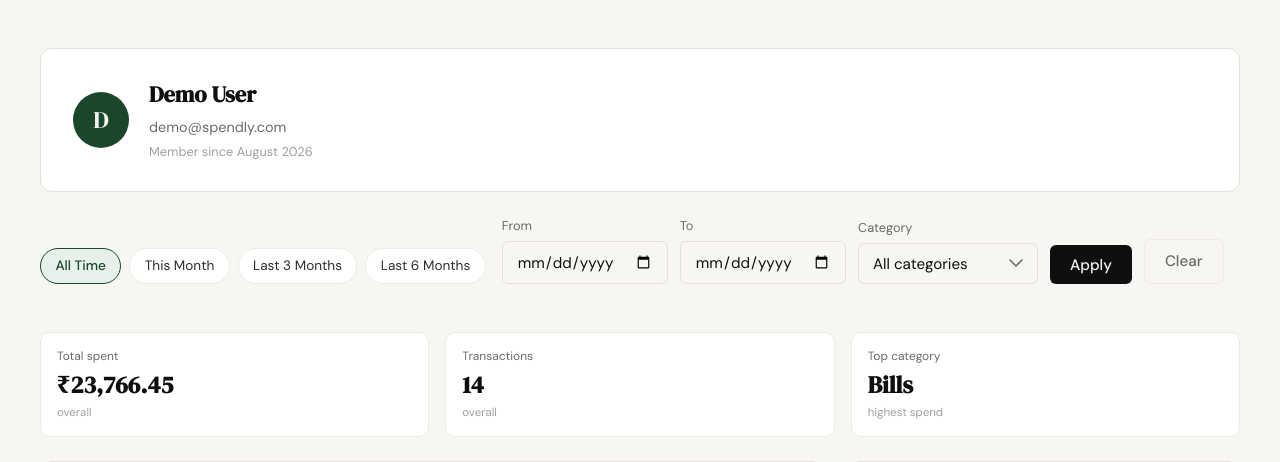
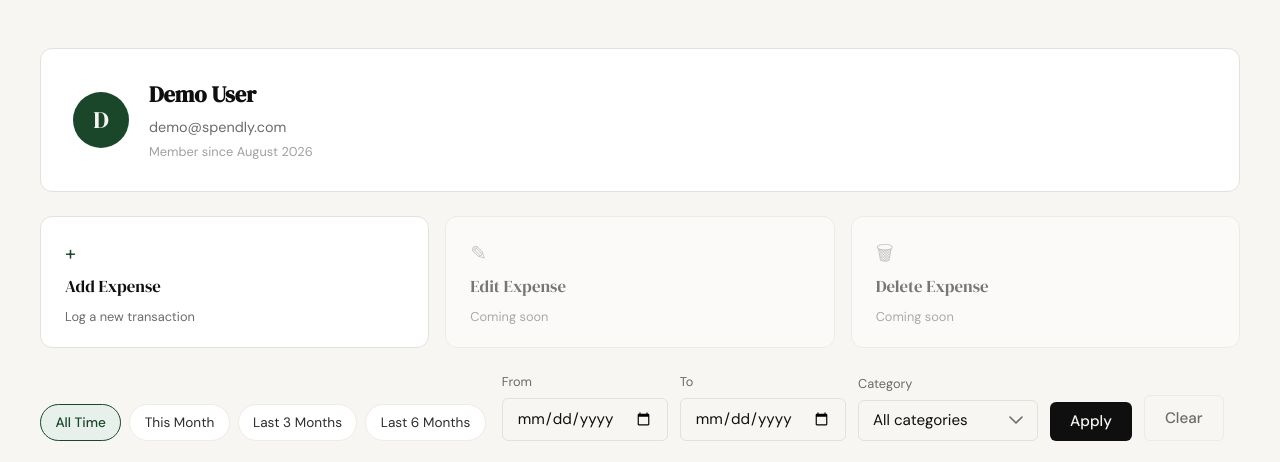
Before and after one commit to abhinav870/Spendly-Claude-Code, a Flask app: page /profile in a window 1280 px wide. Shown: the part 61-523 px from the top of the page. Run offline with Flask 3, Linux system fonts and the light colour scheme; a user stored in the database is signed in; data comes from the database, SQL or seed files in the repository; both versions use the stored data as it was after the commit.

Commit message:
18- Add expense feature added

```diff
--- a/app.py
+++ b/app.py
@@ -1,4 +1,5 @@
 import calendar
+import math
 import os
 import sqlite3
 from datetime import date, datetime
@@ -205,13 +206,83 @@ def analytics():
 
     return render_template("analytics.html")
 
+@app.route("/expenses/add", methods=["GET", "POST"])
+def add_expense():
+    if not session.get("user_id"):
+        return redirect(url_for("login"))
+
+    user_id = session["user_id"]
+
+    if request.method == "POST":
+        amount_raw = (request.form.get("amount") or "").strip()
+        category = (request.form.get("category") or "").strip()
+        date_raw = (request.form.get("date") or "").strip()
+        description = (request.form.get("description") or "").strip() or None
+
+        form_values = {
+            "amount": amount_raw,
+            "category": category,
+            "date": date_raw,
+            "description": description or "",
+        }
+
+        # Validate cheapest first so the user sees the most relevant error.
+        try:
+            amount = float(amount_raw)
+            if not math.isfinite(amount):
+                amount = None
+        except ValueError:
+            amount = None
+
+        if amount is None or amount <= 0:
+            return (
+                render_template(
+                    "add_expense.html",
+                    error="Amount must be a positive number.",
+                    category_options=CATEGORIES,
+                    **form_values,
+                ),
+                400,
+            )
+
+        if category not in CATEGORIES:
+            return (
+                render_template(
+                    "add_expense.html",
+                    error="Please choose a valid category.",
+                    category_options=CATEGORIES,
+                    **form_values,
+                ),
+                400,
+            )
+
+        expense_date = _parse_iso_date(date_raw)
+        if expense_date is None:
+            return (
+                render_template(
+                    "add_expense.html",
+                    error="Please enter a valid date.",
+                    category_options=CATEGORIES,
+                    **form_values,
+                ),
+                400,
+            )
+
+        queries.create_expense(user_id, amount, category, expense_date.isoformat(), description)
+        return redirect(url_for("profile"))
+
+    return render_template(
+        "add_expense.html",
+        category_options=CATEGORIES,
+        amount="",
+        category="",
+        date=date.today().isoformat(),
+        description="",
+    )
+
 # ------------------------------------------------------------------ #
 # Placeholder routes — students will implement these                  #
 # ------------------------------------------------------------------ #
-
-@app.route("/expenses/add")
-def add_expense():
-    return "Add expense — coming in Step 7"
 
 @app.route("/expenses/<int:id>/edit")
 def edit_expense(id):
--- a/database/queries.py
+++ b/database/queries.py
@@ -133,3 +133,16 @@ def get_category_breakdown(user_id, category=None, date_from=None, date_to=None)
     breakdown[0]["pct"] += remainder
 
     return breakdown
+
+
+def create_expense(user_id, amount, category, expense_date, description=None):
+    """Insert a new expense and return the new row id."""
+    with get_db() as conn:
+        cur = conn.execute(
+            """
+            INSERT INTO expenses (user_id, amount, category, date, description)
+            VALUES (?, ?, ?, ?, ?)
+            """,
+            (user_id, amount, category, expense_date, description),
+        )
+        return cur.lastrowid
--- a/static/css/profile.css
+++ b/static/css/profile.css
@@ -1,3 +1,55 @@
+.profile-actions {
+    display: grid;
+    grid-template-columns: repeat(3, 1fr);
+    gap: 1rem;
+}
+
+.action-card {
+    display: flex;
+    flex-direction: column;
+    gap: 0.35rem;
+    background: var(--paper-card);
+    border: 1px solid var(--border);
+    border-radius: var(--radius-md);
+    padding: 1.25rem 1.5rem;
+    text-decoration: none;
+    transition: border-color 0.2s, box-shadow 0.2s;
+}
+
+.action-card-primary:hover {
+    border-color: var(--accent);
+    box-shadow: 0 4px 16px rgba(0,0,0,0.06);
+}
+
+.action-card-icon {
+    font-size: 1.25rem;
+    color: var(--accent);
+}
+
+.action-card-title {
+    font-family: var(--font-display);
+    font-size: 1.05rem;
+    color: var(--ink);
+}
+
+.action-card-desc {
+    font-size: 0.8rem;
+    color: var(--ink-muted);
+}
+
+.action-card-disabled {
+    opacity: 0.55;
+    cursor: not-allowed;
+}
+
+.action-card-disabled .action-card-icon {
+    color: var(--ink-faint);
+}
+
+@media (max-width: 700px) {
+    .profile-actions { grid-template-columns: 1fr; }
+}
+
 .profile-date-filters {
     display: flex;
     flex-wrap: wrap;
--- a/templates/profile.html
+++ b/templates/profile.html
@@ -17,6 +17,24 @@
                 <h1 class="profile-name">{{ user.name }}</h1>
                 <p class="profile-email">{{ user.email }}</p>
                 <p class="profile-since">Member since {{ user.member_since }}</p>
+            </div>
+        </div>
+
+        <div class="profile-actions">
+            <a href="{{ url_for('add_expense') }}" class="action-card action-card-primary">
+                <span class="action-card-icon">+</span>
+                <span class="action-card-title">Add Expense</span>
+                <span class="action-card-desc">Log a new transaction</span>
+            </a>
+            <div class="action-card action-card-disabled" aria-disabled="true">
+                <span class="action-card-icon">✎</span>
+                <span class="action-card-title">Edit Expense</span>
+                <span class="action-card-desc">Coming soon</span>
+            </div>
+            <div class="action-card action-card-disabled" aria-disabled="true">
+                <span class="action-card-icon">🗑</span>
+                <span class="action-card-title">Delete Expense</span>
+                <span class="action-card-desc">Coming soon</span>
             </div>
         </div>
 
@@ -89,7 +107,7 @@
                         {% for tx in transactions %}
                         <tr>
                             <td>{{ tx.date }}</td>
-                            <td>{{ tx.description }}</td>
+                            <td>{{ tx.description or "" }}</td>
                             <td><span class="category-badge category-badge-{{ tx.category|lower }}">{{ tx.category }}</span></td>
                             <td class="profile-table-amount">₹{{ "{:,.2f}".format(tx.amount) }}</td>
                         </tr>
```
Also changed, not shown: static/css/add_expense.css (added, +9 -0 lines), templates/add_expense.html (added, +61 -0 lines), tests/test_add_expense.py (added, +403 -0 lines), .claude/specs/07-add-expense.md (added), spendly.db.
